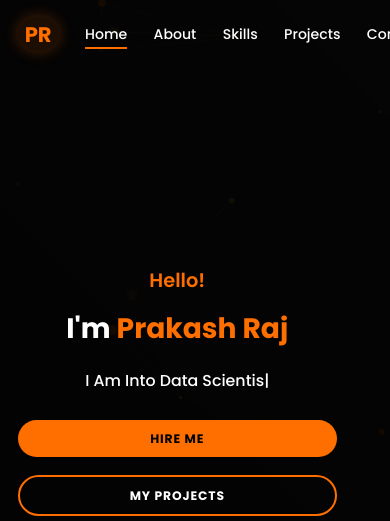
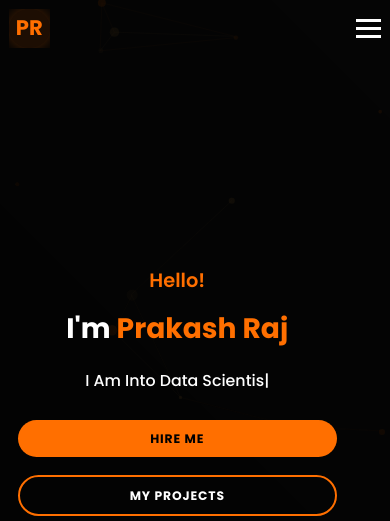
Before and after one commit to 1046prt/prakashraj, a plain HTML site: page index.html in a window 390 px wide. Shown: the top 521 px of the page. Drawn offline with Linux system fonts and the light colour scheme.

Commit message:
Changes in css for various devices width

```diff
--- a/index.css
+++ b/index.css
@@ -151,6 +151,64 @@ a {
   transform: translateX(-50%);
 }
 
+/* Apply to html and body to prevent overflow */
+html, body {
+  overflow-x: hidden;
+  width: 100%;
+  max-width: 100%;
+  margin: 0;
+  padding: 0;
+  position: relative;
+}
+
+/* Fix all container elements */
+body > * {
+  max-width: 100%;
+  box-sizing: border-box;
+  overflow-x: hidden;
+}
+
+/* Make sure all content sections respect viewport width */
+section, header,.new,footer, main, nav {
+  max-width: 100%;
+  box-sizing: border-box;
+  overflow-x: hidden;
+  margin-left: 0;
+  margin-right: 0;
+}
+
+
+/* Adjust padding for very small screens */
+@media screen and (max-width: 330px) {
+  .navbar {
+    padding: 1rem 0.5rem !important;
+  }
+
+  /* Reduce any horizontal paddings/margins */
+  section, div, header, footer, main {
+    padding-left: 0.5rem !important;
+    padding-right: 0.5rem !important;
+    margin-left: 0 !important;
+    margin-right: 0 !important;
+  }
+
+  /* Ensure absolute/fixed elements don't cause overflow */
+  [style*="position: absolute"],
+  [style*="position: fixed"],
+  [style*="position:absolute"],
+  [style*="position:fixed"],
+  .nav-links {
+    max-width: 100vw;
+    box-sizing: border-box;
+  }
+
+  /* Handle potential fixed-width elements */
+  img, video, iframe, table, .logo {
+    max-width: 100% !important;
+    height: auto !important;
+  }
+}
+
 /* ===== ANIMATED BACKGROUND ===== */
 .animated-background {
   position: fixed;
@@ -213,19 +271,40 @@ a {
   box-shadow: 0 0 15px rgba(255, 111, 0, 0.3);
 }
 
+/* Base navbar styling */
+.navbar {
+  width: 100%;
+  display: flex;
+  justify-content: space-between;
+  align-items: center;
+  box-sizing: border-box;
+  border: none !important;
+  box-shadow: none !important;
+  outline: none !important;
+  padding: 1rem 2rem;
+}
+
+/* Your existing nav-links styling */
 .nav-links {
   display: flex;
   list-style: none;
+  border: none !important;
+  box-shadow: none !important;
+  margin: 0;
+  padding: 0;
 }
 
 .nav-links li {
   margin-left: 3rem;
+  border: none !important;
 }
 
 .nav-links li a {
   font-size: 1.6rem;
   font-weight: 500;
   position: relative;
+  text-decoration: none;
+  border: none !important;
 }
 
 .nav-links li a::after {
@@ -237,6 +316,7 @@ a {
   bottom: -5px;
   left: 0;
   transition: width var(--transition-fast);
+  border: none !important;
 }
 
 .nav-links li a:hover::after,
@@ -244,9 +324,14 @@ a {
   width: 100%;
 }
 
+/* Hamburger menu toggle styling */
 .menu-toggle {
   display: none;
   cursor: pointer;
+  border: none !important;
+  background: transparent !important;
+  padding: 0;
+  outline: none !important;
 }
 
 .bar {
@@ -255,8 +340,98 @@ a {
   background-color: var(--text-light);
   margin: 5px 0;
   transition: transform var(--transition-fast), opacity var(--transition-fast);
+  border: none !important;
+  border-radius: 0;
 }
 
+/* Mobile responsive styles */
+@media screen and (max-width: 650px) {
+  .navbar {
+    padding: 1.5 rem;
+  }
+
+  /* Show hamburger menu */
+  .menu-toggle {
+    display: block;
+    z-index: 1001;
+  }
+
+  /* Transform hamburger to X when active */
+  .menu-toggle.active .bar:nth-child(1) {
+    transform: rotate(-45deg) translate(-5px, 6px);
+  }
+
+  .menu-toggle.active .bar:nth-child(2) {
+    opacity: 0;
+  }
+
+  .menu-toggle.active .bar:nth-child(3) {
+    transform: rotate(45deg) translate(-5px, -6px);
+  }
+
+  /* Mobile navigation menu */
+  .nav-links {
+    position: fixed;
+    top: 0;
+    right: -100%;
+    width: 70%;
+    height: 100vh;
+    background-color: var(--bg-dark, #121212); /* Use your theme's dark background color */
+    flex-direction: column;
+    align-items: center;
+    justify-content: flex-start;
+    transition: right 0.3s ease;
+    z-index: 1000;
+    margin: 0;
+    padding: 0;
+    padding-top: 80px;
+    box-shadow: none !important;
+    border: none !important;
+    outline: none !important;
+  }
+
+  /* When menu is active */
+  .nav-links.active {
+    right: 0;
+  }
+
+  /* Adjust list items for vertical layout */
+  .nav-links li {
+    margin: 5px 0;
+    margin-left: 0;
+    text-align: center;
+    width: 100%;
+    border: none !important;
+  }
+
+  .nav-links li a {
+    display: block;
+    padding: 8px 0;
+    width: 100%;
+    color: var(--text-light, #fff);
+    border: none !important;
+  }
+
+  /*  logo stays visible and above mobile menu */
+  .logo {
+    z-index: 1001;
+  }
+}
+.navbar {
+    display: flex;
+    justify-content: space-between;
+    align-items: center;
+    overflow: hidden;
+    padding: 1rem;
+}
+
+.logo {
+    max-width: 100%;
+    overflow: hidden;
+    display: flex;
+    align-items: center;
+    white-space: nowrap;
+}
 /* ===== HERO SECTION ===== */
 .hero {
   height: 100vh;
```
